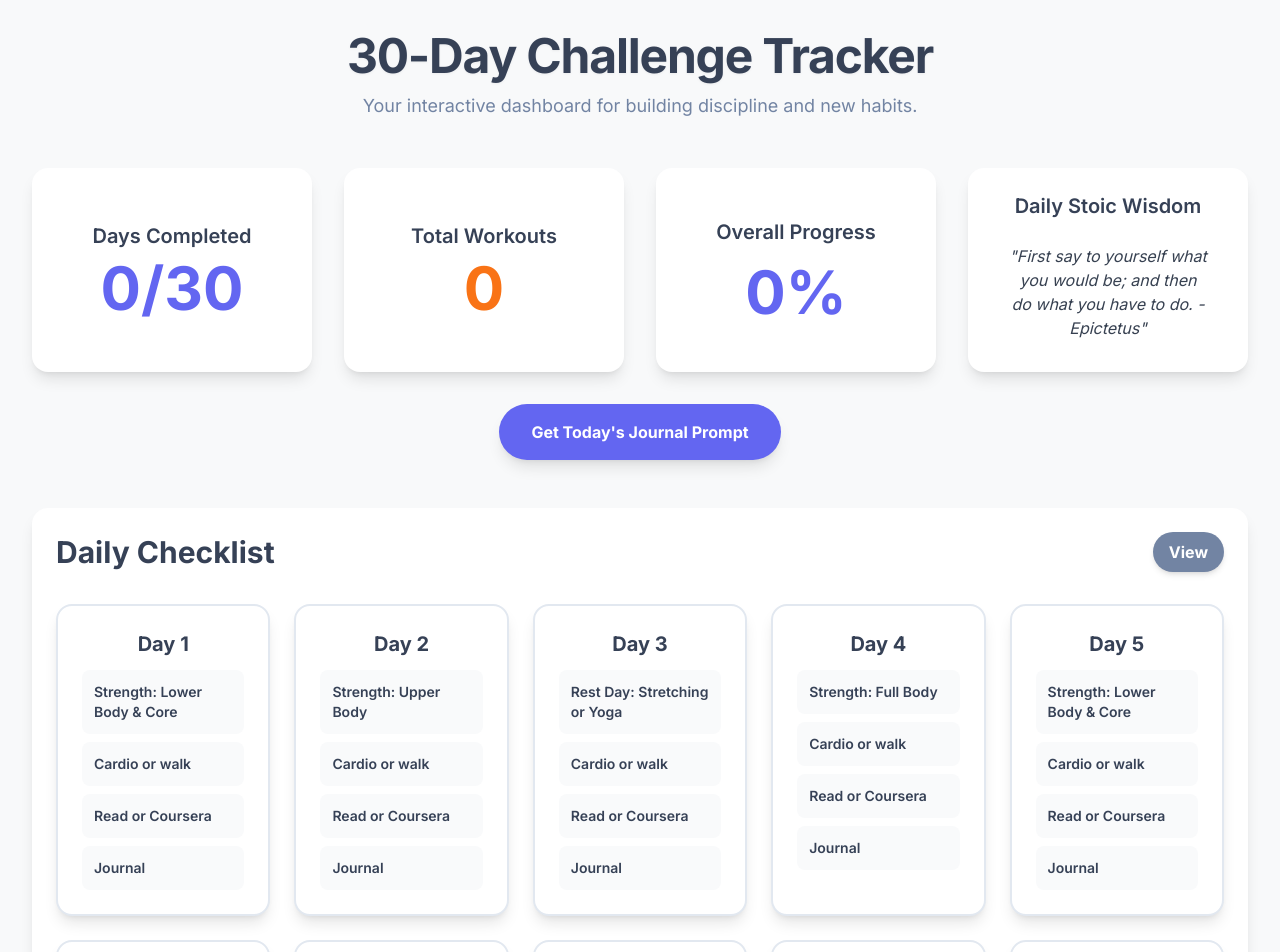
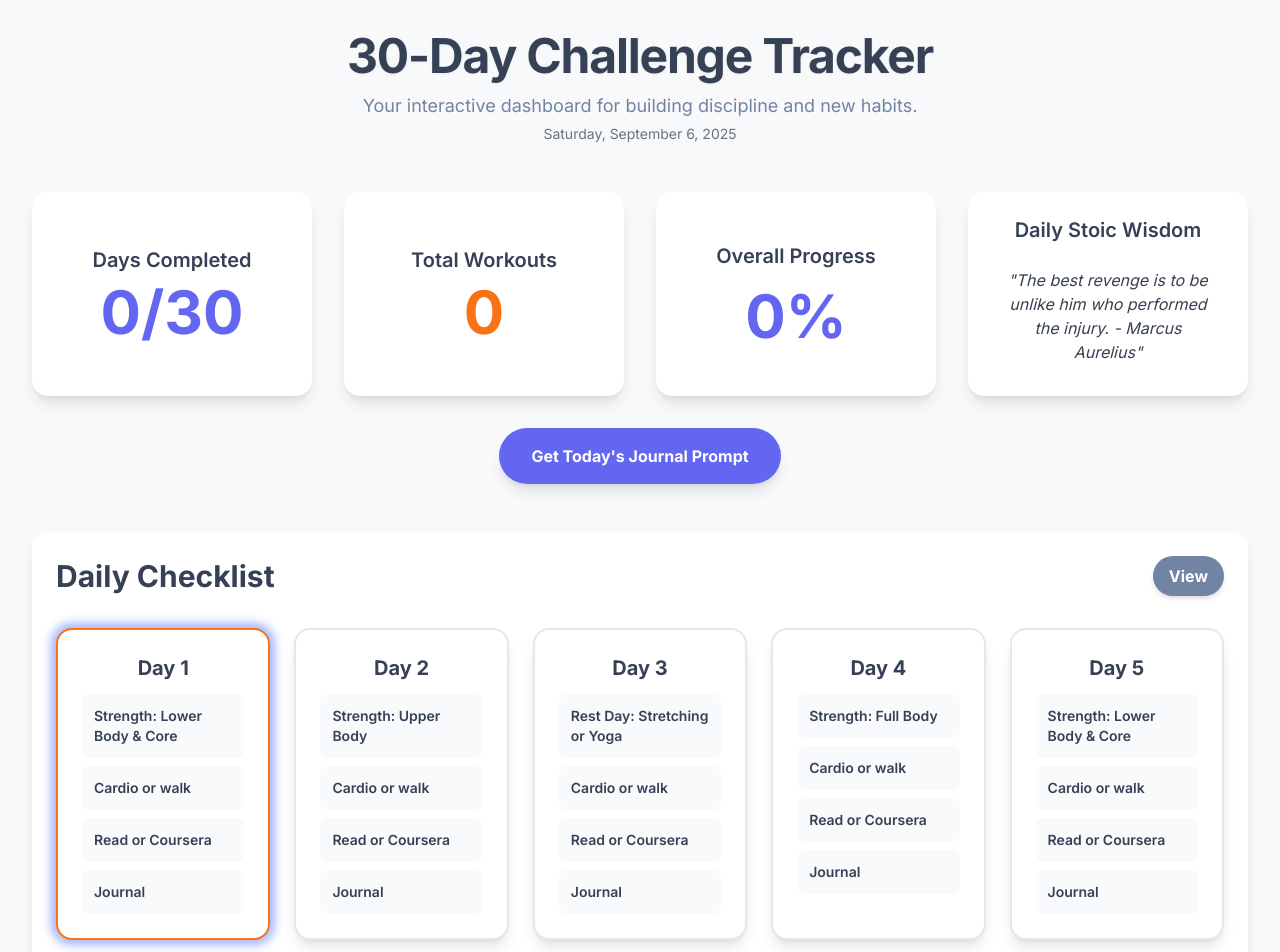
Before and after one commit to phamtastic/30-day-tracker, a plain HTML site: page index.html in a window 1280 px wide. Shown: the top 952 px of the page. Drawn offline with nearby package versions, Linux system fonts and the light colour scheme.

Commit message:
Update index.html

```diff
--- a/index.html
+++ b/index.html
@@ -12,7 +12,7 @@
     <!-- Application Structure Plan: The application is designed as an interactive dashboard. This structure was chosen over a linear infographic to better suit the task-oriented nature of a daily tracker. The user is immediately presented with an an overview of their progress (KPIs and charts) at the top, which provides instant feedback and motivation. Below, a grid of interactive day-cards allows for non-linear interaction, letting the user log progress for any day at any time. A dedicated, button-triggered "Prompt of the Day" feature makes the journaling task more engaging. This architecture prioritizes user interaction, real-time feedback, and clear status visualization, which is the most effective way to make a static plan like this consumable and motivating as a web application. -->
     <!-- Visualization & Content Choices:
         - Overall Progress: Goal: Inform -> Viz: Donut Chart (Chart.js) -> Interaction: Updates on task completion -> Justification: Excellent for showing part-to-whole percentage, providing a clear visual summary of completion.
-        - Daily Progress: Goal: Inform/Track -> Viz: Bar Chart (Chart.js) -> Interaction: Updates on task completion -> Justification: Provides a clear, at-a-clance view of tasks completed for a single day.
+        - Daily Progress: Goal: Inform/Track -> Viz: Bar Chart (Chart.js) -> Interaction: Updates on task completion -> Justification: Provides a clear, at-a-glance view of tasks completed for a single day.
         - KPIs (Days Completed, Workouts Logged): Goal: Inform -> Viz: Large Number Display (HTML/CSS) -> Interaction: Updates on task completion -> Justification: High-impact, immediate feedback on key metrics.
         - Daily Task Tracking: Goal: Organize/Interact -> Viz: Interactive Checklists in Cards (HTML/CSS/JS) -> Interaction: User clicks to check/uncheck tasks -> Justification: The most intuitive method for logging progress, making the core loop of the app simple and effective.
         - Journaling Prompts: Goal: Inform/Engage -> Viz: Modal Display (HTML/CSS/JS) -> Interaction: Button click reveals a single prompt -> Justification: Reduces overwhelm from a long list and creates a focused, daily action.
@@ -75,6 +75,10 @@
         .glowing-task {
             animation: glow-pulse 2s ease-in-out forwards;
         }
+        .current-day-card {
+            border-color: #F97316;
+            animation: glow-pulse 2s infinite;
+        }
         #confettiMessage {
             position: fixed;
             top: 50%;
@@ -130,6 +134,7 @@
         <header class="text-center mb-12">
             <h1 class="text-4xl md:text-5xl font-bold text-[#364156] tracking-tight drop-shadow-sm">30-Day Challenge Tracker</h1>
             <p class="text-lg text-[#7284A3] mt-3">Your interactive dashboard for building discipline and new habits.</p>
+            <p id="current-date" class="text-sm text-gray-500 mt-1"></p>
         </header>
 
         <main>
@@ -222,40 +227,38 @@
                 'Strength: Lower Body & Core', 'Strength: Upper Body', 'Rest Day: Stretching or Yoga', 'Strength: Full Body', 'Strength: Lower Body & Core', 'Rest Day: Stretching or Yoga', 'Strength: Upper Body', 'Strength: Full Body', 'Rest Day: Stretching or Yoga', 'Strength: Lower Body & Core', 'Strength: Upper Body', 'Strength: Full Body', 'Rest Day: Stretching or Yoga', 'Strength: Lower Body & Core', 'Strength: Upper Body', 'Rest Day: Stretching or Yoga', 'Strength: Full Body', 'Strength: Lower Body & Core', 'Strength: Upper Body', 'Rest Day: Stretching or Yoga', 'Strength: Full Body', 'Strength: Lower Body & Core', 'Rest Day: Stretching or Yoga', 'Strength: Upper Body', 'Strength: Full Body', 'Rest Day: Stretching or Yoga', 'Strength: Lower Body & Core', 'Strength: Upper Body', 'Rest Day: Stretching or Yoga', 'Strength: Full Body',
             ];
 
-            const cardioSchedule = [
-                'Cardio or walk', 'Cardio or walk', 'Cardio or walk', 'Cardio or walk', 'Cardio or walk', 'Cardio or walk', 'Cardio or walk', 'Cardio or walk', 'Cardio or walk', 'Cardio or walk', 'Cardio or walk', 'Cardio or walk', 'Cardio or walk', 'Cardio or walk', 'Cardio or walk', 'Cardio or walk', 'Cardio or walk', 'Cardio or walk', 'Cardio or walk', 'Cardio or walk', 'Cardio or walk', 'Cardio or walk', 'Cardio or walk', 'Cardio or walk', 'Cardio or walk', 'Cardio or walk', 'Cardio or walk', 'Cardio or walk', 'Cardio or walk', 'Cardio or walk',
-            ];
-
             const challengeData = {
                 journalPrompts: [
-                    "What was my biggest success today, no matter how small?",
-                    "What challenge did I overcome today, and how did I do it?",
-                    "How is my mindset shifting as I progress through the challenge?",
-                    "What is one thing I'm grateful for related to my health today?",
-                    "How did I feel during my workouts? What surprised me?",
-                    "What is one thing I will do tomorrow to make it an even better day?",
-                    "What non-physical benefits am I noticing from this challenge?",
-                    "How can I show myself more compassion today?",
-                    "What were my energy levels like today, and what could have influenced them?",
-                    "Did I listen to my body today? What did it tell me?",
-                    "What habit from this challenge do I want to continue after 30 days?",
-                    "How did I handle a moment of temptation today?",
-                    "What is my biggest motivation for completing this challenge?",
-                    "How am I building mental toughness one day at a time?",
-                    "What is one physical improvement I've noticed so far?",
-                    "What am I most proud of from today's efforts?",
-                    "How does my mood feel after completing my workouts?",
-                    "What is one new thing I've learned about myself during this journey?",
-                    "What is my 'why'? Why did I start this challenge in the first place?",
-                    "How can I prepare for tomorrow to set myself up for success?",
-                    "What is the biggest hurdle I'm facing right now, and what's my plan to overcome it?",
-                    "How am am I defining success for myself in this challenge?",
-                    "What feelings came up for me during the journaling process today?",
-                    "How can I better manage my time to fit in both workouts?",
-                    "What am I looking forward to most in the next week of the challenge?",
-                    "How has my relationship with food or exercise changed?",
-                    "Looking back, what has been the most significant change so far?",
-                    "What did I learn about myself that I can take with me into the future?"
+                    "What is one small win I had today that I'm proud of?",
+                    "How did I handle a moment of stress or discomfort today?",
+                    "What is a new skill or piece of knowledge I gained today?",
+                    "What is one act of kindness I showed myself today?",
+                    "If I could give myself advice at the start of this challenge, what would it be?",
+                    "What is one thing I am grateful for right now, big or small?",
+                    "How has my perspective on challenges shifted since starting this journey?",
+                    "Describe a moment today when I was fully present and engaged.",
+                    "What feelings came up for me during my workout today?",
+                    "What is one positive thought I can focus on for the rest of the day?",
+                    "How did my mindset affect my performance today?",
+                    "What is one habit I've started that I want to continue after this challenge?",
+                    "What is a lesson I can take away from a difficult moment today?",
+                    "How am I building resilience with each day of this challenge?",
+                    "What is one thing I am looking forward to tomorrow?",
+                    "What physical improvements have I noticed so far?",
+                    "What's one thing I can do to take better care of my mental health today?",
+                    "How has my body's relationship with food or exercise changed?",
+                    "What is one fear or self-doubt I am working to overcome?",
+                    "How can I celebrate my progress, no matter how small?",
+                    "What's one thing I learned about myself today?",
+                    "How does this challenge align with my long-term goals?",
+                    "What is one thing I can simplify in my life right now?",
+                    "How did I show up for myself today?",
+                    "What is a personal truth that this challenge has revealed to me?",
+                    "What is one thing I can forgive myself for today?",
+                    "What is a limiting belief that is holding me back, and how can I challenge it?",
+                    "Looking back, what has been the most significant change I've experienced?",
+                    "How can I bring more mindfulness into my daily routine?",
+                    "What is one promise I can make to myself for the final days of the challenge?"
                 ],
                 confettiMessages: [
                     "You did it!",
@@ -277,7 +280,25 @@
                     "The soul becomes dyed with the color of its thoughts. - Marcus Aurelius",
                     "First say to yourself what you would be; and then do what you have to do. - Epictetus",
                     "It is not that we have a short time to live, but that we waste a lot of it. - Seneca",
-                    "Difficulties strengthen the mind, as labor does the body. - Seneca"
+                    "Difficulties strengthen the mind, as labor does the body. - Seneca",
+                    "Never let the future disturb you. You will meet it, if you have to, with the same weapons of reason which today arm you against the present. - Marcus Aurelius",
+                    "The whole future lies in uncertainty: live immediately. - Seneca",
+                    "He who fears death will never do anything worthy of a living man. - Seneca",
+                    "You have power over your mind - not outside events. Realize this, and you will find strength. - Marcus Aurelius",
+                    "The greatest wealth is to live content with little. - Plato",
+                    "It is not what happens to you, but how you react to it that matters. - Epictetus",
+                    "Freedom is the only worthy goal in life. It is won by disregarding things that lie beyond our control. - Epictetus",
+                    "Every difficulty in life is an opportunity to grow. - Epictetus",
+                    "Man is not worried by real problems so much as by his imagined anxieties about real problems. - Epictetus",
+                    "The tranquility that comes when you stop caring what they say. Or think. Or do. Only what you do. - Marcus Aurelius",
+                    "Stop telling yourself the stories that keep you stuck. - Epictetus",
+                    "No person has the power to have everything they desire, but it is in their power not to want what they don't possess, and to cheerfully turn what is given to their advantage. - Seneca",
+                    "External things are not my problems. Only my own judgments are. - Marcus Aurelius",
+                    "You must unlearn what you have learned. - Epictetus",
+                    "If a man knows not to which port he sails, no wind is favorable. - Seneca",
+                    "How long are you going to wait before you demand the best for yourself? - Epictetus",
+                    "The things you think about determine the quality of your mind. Your soul takes on the color of your thoughts. - Marcus Aurelius",
+                    "It is not the man who has too little, but the man who craves more, that is poor. - Seneca"
                 ]
             };
 
@@ -285,6 +306,9 @@
             let overallProgressChart;
             let isCalendarView = false;
             let currentDayView = 1;
+
+            // New variable to store the start date of the challenge
+            let challengeStartDate;
 
             function initializeProgress() {
                 const defaultProgress = Array.from({ length: 30 }, (_, i) => ({
@@ -299,6 +323,15 @@
 
                 const savedProgress = localStorage.getItem('challengeProgress');
                 progressData = savedProgress ? JSON.parse(savedProgress) : defaultProgress;
+
+                // Initialize or retrieve challenge start date
+                const savedStartDate = localStorage.getItem('challengeStartDate');
+                if (!savedStartDate) {
+                    challengeStartDate = new Date().toISOString().slice(0, 10); // YYYY-MM-DD format
+                    localStorage.setItem('challengeStartDate', challengeStartDate);
+                } else {
+                    challengeStartDate = savedStartDate;
+                }
             }
 
             function saveProgress() {
@@ -308,8 +341,7 @@
             function updateDashboard() {
                 const daysCompleted = progressData.filter(day => Object.values(day.tasks).every(t => t)).length;
                 const totalWorkouts = progressData.reduce((acc, day, index) => {
-                    const workoutTask = workoutSchedule[index];
-                    if (workoutTask.includes('Strength') && day.tasks.strength) {
+                    if (day.tasks.strength) {
                         acc++;
                     }
                     if (day.tasks.cardio) {
@@ -327,6 +359,7 @@
 
                 updateOverallProgressChart();
                 updateStoicQuote();
+                updateCurrentDate();
 
                 if (isCalendarView) {
                     renderCalendarView();
@@ -339,13 +372,27 @@
                 const grid = document.getElementById('days-grid');
                 if (!grid) return;
                 grid.innerHTML = '';
+
+                // Calculate the current challenge day based on the start date
+                const today = new Date();
+                const startDate = new Date(challengeStartDate);
+                const challengeDay = Math.floor((today - startDate) / (1000 * 60 * 60 * 24)) + 1;
+
                 progressData.forEach((dayData, index) => {
-                    const dayCard = document.createElement('div');
                     const allTasksDone = Object.values(dayData.tasks).every(t => t);
-                    dayCard.className = `day-card rounded-2xl shadow-lg p-6 flex flex-col justify-between ${allTasksDone ? 'day-card-completed' : ''}`;
+                    const isPastDay = dayData.day < challengeDay;
+
+                    // New logic to hide completed or past days
+                    if (isPastDay || allTasksDone) {
+                        return; // Skip rendering this tile
+                    }
+
+                    const isCurrentDay = dayData.day === challengeDay;
 
                     const strengthTaskLabel = workoutSchedule[index];
-                    const cardioTaskLabel = cardioSchedule[index];
+
+                    const dayCard = document.createElement('div');
+                    dayCard.className = `day-card rounded-2xl shadow-lg p-6 flex flex-col justify-between ${allTasksDone ? 'day-card-completed' : ''} ${isCurrentDay ? 'current-day-card' : ''}`;
 
                     let tasksHtml = `
                         <div>
@@ -355,7 +402,7 @@
                                     <span class="text-sm font-semibold text-[#364156]">${strengthTaskLabel}</span>
                                 </li>
                                 <li class="task-item flex items-center gap-2 rounded-lg cursor-pointer ${dayData.tasks.cardio ? 'completed' : 'bg-gray-50'}" data-day="${index}" data-task="cardio">
-                                    <span class="text-sm font-semibold text-[#364156]">${cardioTaskLabel}</span>
+                                    <span class="text-sm font-semibold text-[#364156]">Cardio or walk</span>
                                 </li>
                                 <li class="task-item flex items-center gap-2 rounded-lg cursor-pointer ${dayData.tasks.read ? 'completed' : 'bg-gray-50'}" data-day="${index}" data-task="read">
                                     <span class="text-sm font-semibold text-[#364156]">Read or Coursera</span>
@@ -410,7 +457,6 @@
                 const viewToggleBtn = document.getElementById('view-toggle-btn');
                 const mainGridView = document.getElementById('days-grid');
                 const calendarGridDays = document.getElementById('calendar-grid-days');
-
 
                 if(viewToggleBtn) {
                     viewToggleBtn.addEventListener('click', () => {
@@ -511,8 +557,10 @@
                  const modalContent = modal ? modal.querySelector('div') : null;
 
                  const today = new Date();
-                 const dayOfYear = Math.floor((today - new Date(today.getFullYear(), 0, 0)) / 1000 / 60 / 60 / 24);
-                 const promptIndex = dayOfYear % challengeData.journalPrompts.length;
+                 const startDate = new Date(challengeStartDate);
+                 const challengeDay = Math.floor((today - startDate) / (1000 * 60 * 60 * 24)) + 1;
+                 const promptIndex = Math.min(challengeDay - 1, challengeData.journalPrompts.length - 1);
+
                  if (promptText) {
                      promptText.textContent = challengeData.journalPrompts[promptIndex];
                  }
@@ -558,6 +606,7 @@
                 if (confirmBtn) {
                     confirmBtn.addEventListener('click', () => {
                         localStorage.removeItem('challengeProgress');
+                        localStorage.removeItem('challengeStartDate'); // Reset start date on full reset
                         initializeProgress();
                         renderDayGrid();
                         updateDashboard();
@@ -603,9 +652,23 @@
                 const quoteEl = document.getElementById('stoic-quote');
                 if (!quoteEl) return;
                 const today = new Date();
-                const dayOfYear = Math.floor((today - new Date(today.getFullYear(), 0, 0)) / 1000 / 60 / 60 / 24);
-                const quoteIndex = dayOfYear % challengeData.stoicQuotes.length;
+                const startDate = new Date(challengeStartDate);
+                const challengeDay = Math.floor((today - startDate) / (1000 * 60 * 60 * 24)) + 1;
+                const quoteIndex = Math.min(challengeDay - 1, challengeData.stoicQuotes.length - 1);
                 quoteEl.textContent = `"${challengeData.stoicQuotes[quoteIndex]}"`;
+            }
+
+            function updateCurrentDate() {
+                const dateEl = document.getElementById('current-date');
+                if (!dateEl) return;
+                const today = new Date();
+                const formattedDate = today.toLocaleDateString('en-US', {
+                    weekday: 'long',
+                    year: 'numeric',
+                    month: 'long',
+                    day: 'numeric'
+                });
+                dateEl.textContent = formattedDate;
             }
 
             function init() {
@@ -614,6 +677,7 @@
                 renderDayGrid();
                 updateDashboard();
                 setupEventListeners();
+                updateCurrentDate();
             }
 
             init();
```
Lines whose indentation alone changed are shown as unchanged.
